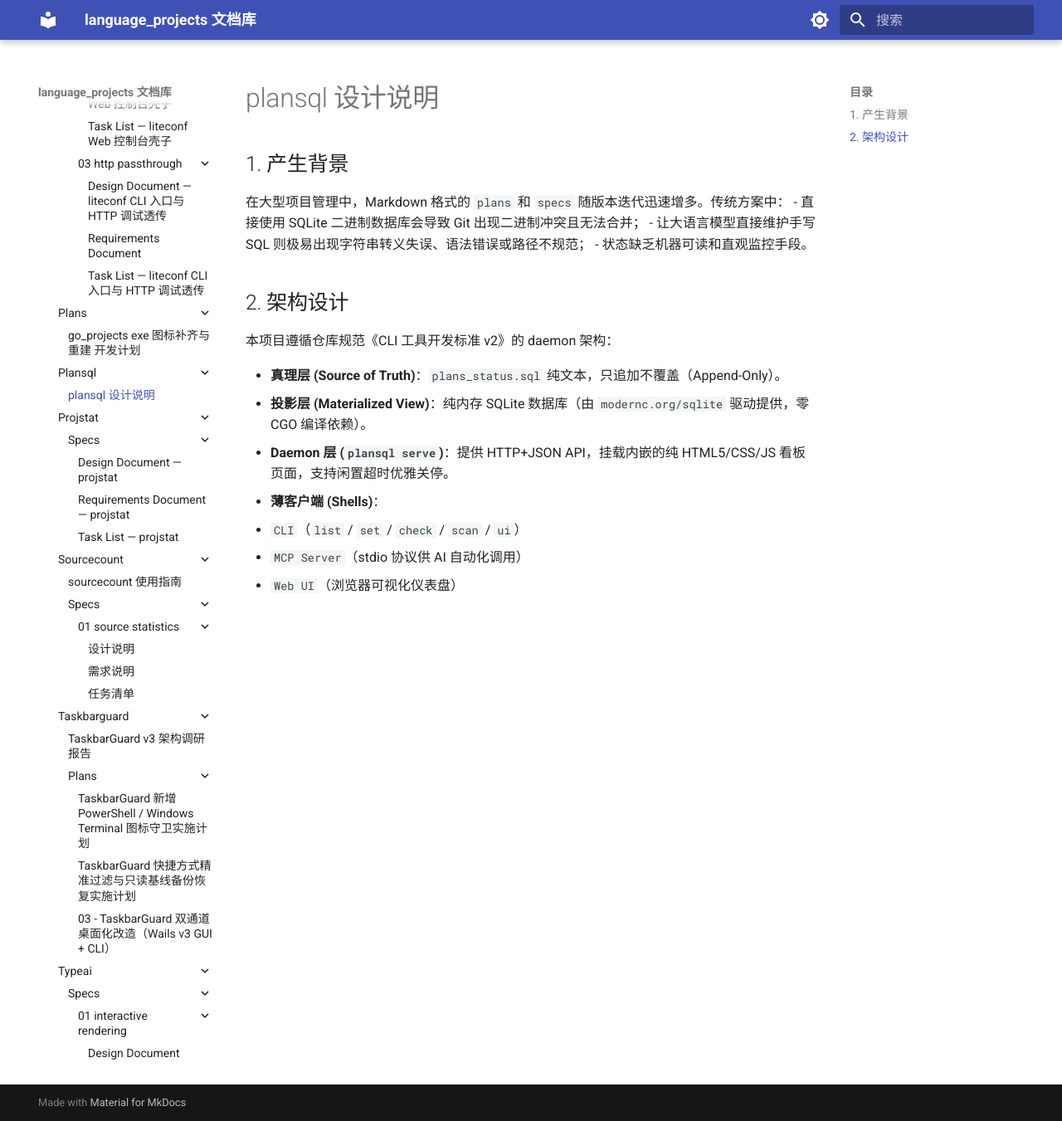
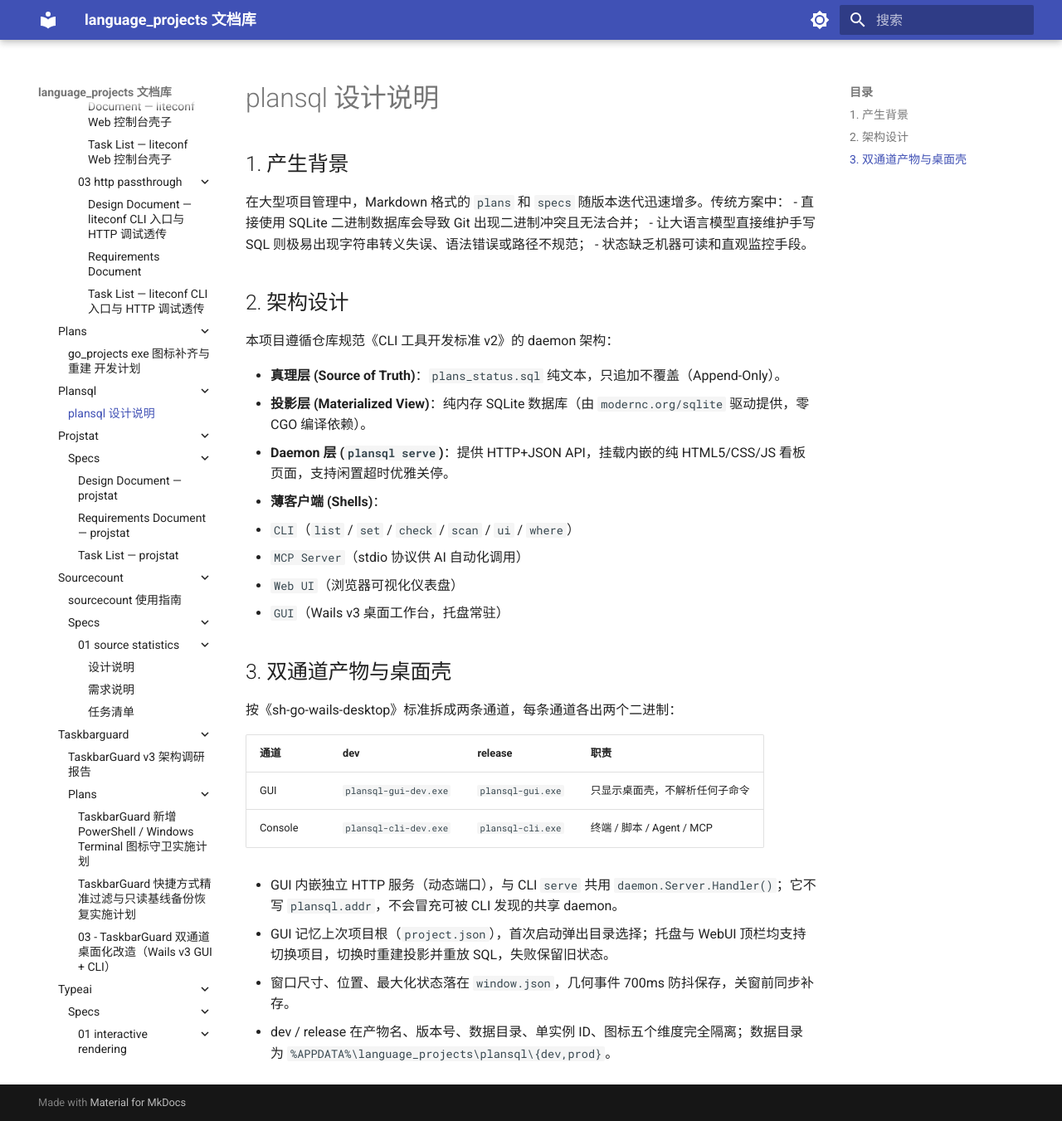
Before and after one commit to shihao-hub/td-language_projects, an MkDocs documentation site: the page built from docs/projects/go_projects/plansql/设计说明.md, in a window 1280 px wide and 1351 px high. Shown: the whole window at 83% size. Built offline with MkDocs 1.6.1 and Material for MkDocs 9.7.7, drawn with Linux system fonts in a browser that asks for light colours; a script that is not in the unit is left out.

Commit message:
docs: 更新 plansql 设计说明的双通道架构

```diff
--- a/docs/projects/go_projects/plansql/设计说明.md
+++ b/docs/projects/go_projects/plansql/设计说明.md
@@ -15,6 +15,21 @@
 - **投影层 (Materialized View)**：纯内存 SQLite 数据库（由 `modernc.org/sqlite` 驱动提供，零 CGO 编译依赖）。
 - **Daemon 层 (`plansql serve`)**：提供 HTTP+JSON API，挂载内嵌的纯 HTML5/CSS/JS 看板页面，支持闲置超时优雅关停。
 - **薄客户端 (Shells)**：
-  - `CLI`（`list` / `set` / `check` / `scan` / `ui`）
+  - `CLI`（`list` / `set` / `check` / `scan` / `ui` / `where`）
   - `MCP Server`（stdio 协议供 AI 自动化调用）
   - `Web UI`（浏览器可视化仪表盘）
+  - `GUI`（Wails v3 桌面工作台，托盘常驻）
+
+## 3. 双通道产物与桌面壳
+
+按《sh-go-wails-desktop》标准拆成两条通道，每条通道各出两个二进制：
+
+| 通道 | dev | release | 职责 |
+|---|---|---|---|
+| GUI | `plansql-gui-dev.exe` | `plansql-gui.exe` | 只显示桌面壳，不解析任何子命令 |
+| Console | `plansql-cli-dev.exe` | `plansql-cli.exe` | 终端 / 脚本 / Agent / MCP |
+
+- GUI 内嵌独立 HTTP 服务（动态端口），与 CLI `serve` 共用 `daemon.Server.Handler()`；它不写 `plansql.addr`，不会冒充可被 CLI 发现的共享 daemon。
+- GUI 记忆上次项目根（`project.json`），首次启动弹出目录选择；托盘与 WebUI 顶栏均支持切换项目，切换时重建投影并重放 SQL，失败保留旧状态。
+- 窗口尺寸、位置、最大化状态落在 `window.json`，几何事件 700ms 防抖保存，关窗前同步补存。
+- dev / release 在产物名、版本号、数据目录、单实例 ID、图标五个维度完全隔离；数据目录为 `%APPDATA%\language_projects\plansql\{dev,prod}`。
```
